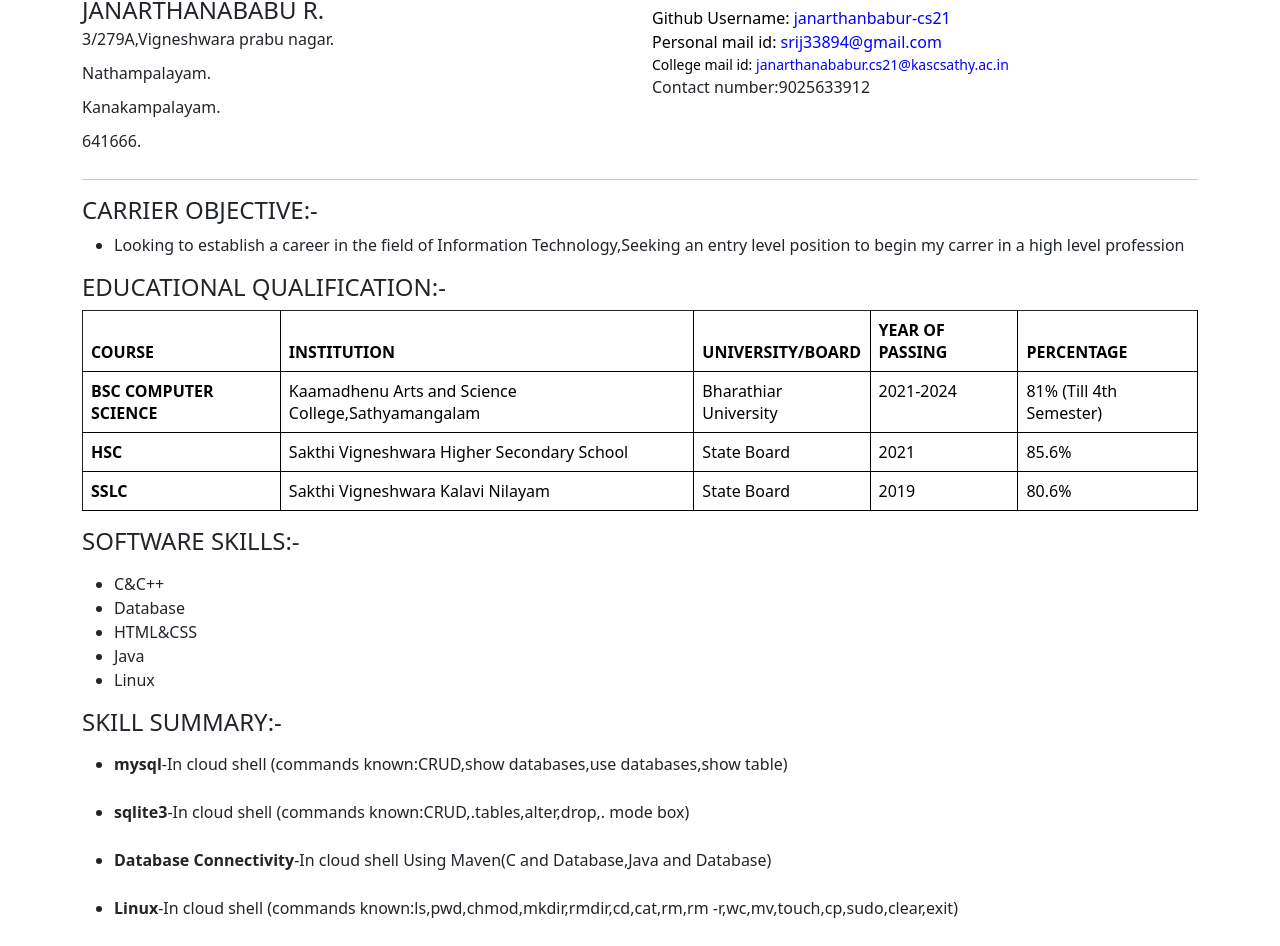
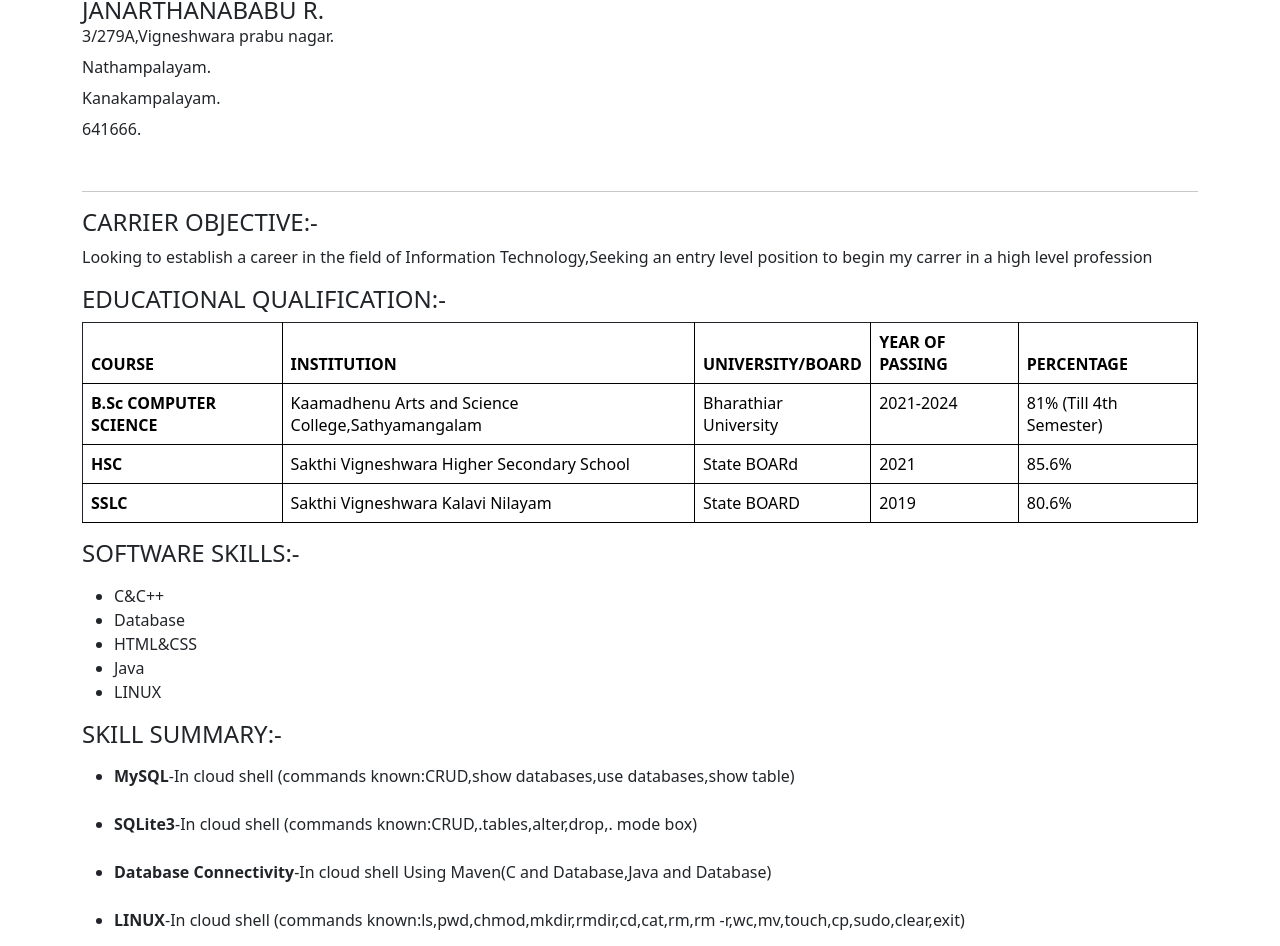
Before and after one commit to Janarthanbabur-cs21/myresume, a plain HTML site: page index.html in a window 1280 px wide. Shown: the part 50-996 px from the top of the page. Drawn offline with nearby package versions, Linux system fonts and the light colour scheme.

Commit message:
fifth commit

```diff
--- a/index.html
+++ b/index.html
@@ -16,7 +16,7 @@
 
     <style>
         .p1 {
-            margin-top: -30px;
+            margin-top: -33px;
         }
 
         th {
@@ -34,11 +34,14 @@
         span{
             color: blue;
         }
+
+        .only-print {display:none!important}@media print{.no-print,.no-print *{display:none!important}.only-print{display:block!important}footer{position:fixed;bottom:0}header{position:fixed;top:0}}
+
   </style>
-    <div class="container">
-        <h2 class="text-center">RESUME</h2>
-        <div class="row">
-        <div class="col-4">
+   <div class="container">
+      <center>  <h2 class="text-center ">RESUME</h2> </center>
+        <div class="row no-print ">
+        <div class="col-4 no-print">
             <h4> JANARTHANABABU R.</h4><br>
             <p class="p1">3/279A,Vigneshwara prabu nagar.</p><br>
             <p class="p1">Nathampalayam.</p><br>
@@ -48,23 +51,24 @@
         <div class="col-2">
 
         </div>
-        <div class="col-6" style="margin-top: 10px;">
-            <a href="https://github.com/janarthanbabur-cs21">Github Username:<span> janarthanbabur-cs21</span></a><br>
-            <a href="#">Personal mail id:<span> srij33894@gmail.com</span></a><br>
-            <a href="#" style="font-size: 14px;">College mail id:<span> janarthanababur.cs21@kascsathy.ac.in</span></a>
-            <p>Contact number:9025633912</p>
+        <div class="col-6 only-print " style=" margin-top: 10px;">
+
+            <a href="#">Personal Mail id:<span> srij33894@gmail.com</span></a><br>
+            <a href="#" style="font-size: 14px;">College Mail id:<span> janarthanababur.cs21@kascsathy.ac.in</span></a><br>
+             <a href="https://github.com/janarthanbabur-cs21">GitHub Username:<span> janarthanbabur-cs21</span></a><br>
+            <p>Contact Number:9025633912</p>
 
 
         </div>
     </div>
-        <hr style="margin-top: -14px;">
+        <hr style="margin-top: 10px;">
         <div>
             <p class="head">
             <h4>CARRIER OBJECTIVE:-</h4>
-            <ul>
-               <li>Looking to establish a career in the field of Information Technology,Seeking an entry level position
-                    to begin my carrer in a high level profession</li>
-            </ul>
+
+               Looking to establish a career in the field of Information Technology,Seeking an entry level position
+                    to begin my carrer in a high level profession
+
             <p class="head">
             <h4>EDUCATIONAL QUALIFICATION:-</h4>
 
@@ -81,7 +85,7 @@
                 </thead>
                 <tbody>
                     <tr>
-                        <th scope="row">BSC COMPUTER SCIENCE</th>
+                        <th scope="row">B.Sc COMPUTER SCIENCE</th>
                         <td>Kaamadhenu Arts and Science College,Sathyamangalam</td>
                         <td>Bharathiar University</td>
                         <td>2021-2024</td>
@@ -90,7 +94,7 @@
                     <tr>
                         <th scope="row">HSC</th>
                         <td>Sakthi Vigneshwara Higher Secondary School</td>
-                        <td>State Board</td>
+                        <td>State BOARd</td>
                         <td>2021</td>
                         <td>85.6%</td>
 
@@ -98,7 +102,7 @@
                     <tr>
                         <th scope="row">SSLC</th>
                         <td>Sakthi Vigneshwara Kalavi Nilayam</td>
-                        <td>State Board</td>
+                        <td>State BOARD</td>
                         <td>2019</td>
                         <td>80.6%</td>
                     </tr>
@@ -114,7 +118,7 @@
                     <li>Database</li>
                     <li>HTML&CSS</li>
                     <li>Java</li>
-                    <li>Linux</li>
+                    <li>LINUX</li>
                 </ul>
             </div>
             <div>
@@ -122,12 +126,12 @@
                 <h4>SKILL SUMMARY:-</h4>
                 </p>
                 <ul>
-                    <li><b>mysql</b>-In cloud shell (commands known:CRUD,show databases,use databases,show table)</li>
+                    <li><b>MySQL</b>-In cloud shell (commands known:CRUD,show databases,use databases,show table)</li>
                     <br>
-                    <li><b>sqlite3</b>-In cloud shell (commands known:CRUD,.tables,alter,drop,. mode box)</li><br>
+                    <li><b>SQLite3</b>-In cloud shell (commands known:CRUD,.tables,alter,drop,. mode box)</li><br>
                     <li><b>Database Connectivity</b>-In cloud shell Using Maven(C and Database,Java and Database) </li>
                     <br>
-                    <li><b>Linux</b>-In cloud shell (commands known:ls,pwd,chmod,mkdir,rmdir,cd,cat,rm,rm
+                    <li><b>LINUX</b>-In cloud shell (commands known:ls,pwd,chmod,mkdir,rmdir,cd,cat,rm,rm
                         -r,wc,mv,touch,cp,sudo,clear,exit)</li><br>
                 </ul>
 
@@ -157,12 +161,10 @@
                 <p class="head">
                 <h4>DECLARATION:-</h4>
                 </p>
-                <ul>
-                    <li>I hereby declare that the facts given above are genuine to the best of my knowledge and belief.</li>
-                </ul>
+                  I hereby declare that the facts given above are genuine to the best of my knowledge and belief.
             </div>
             <div>
-                <p class="head"><b>PLACE:</b>SATHYAMANGALAM</p>
+                <p class="head"><b>PLACE:</b></p>
                 <div class="row">
                     <div class="col-4">
                         <p class="head"><b>DATE:</b></p>
```
